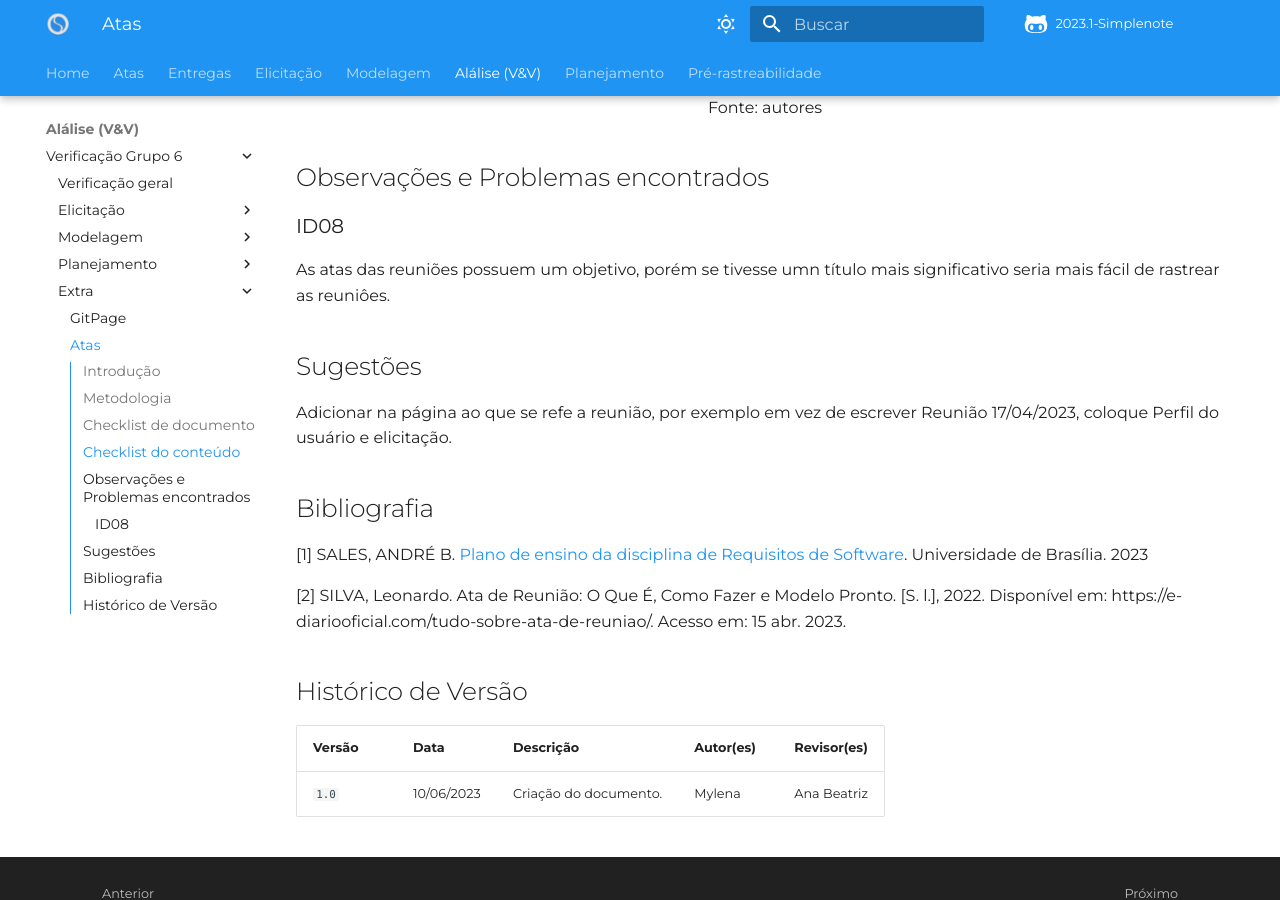
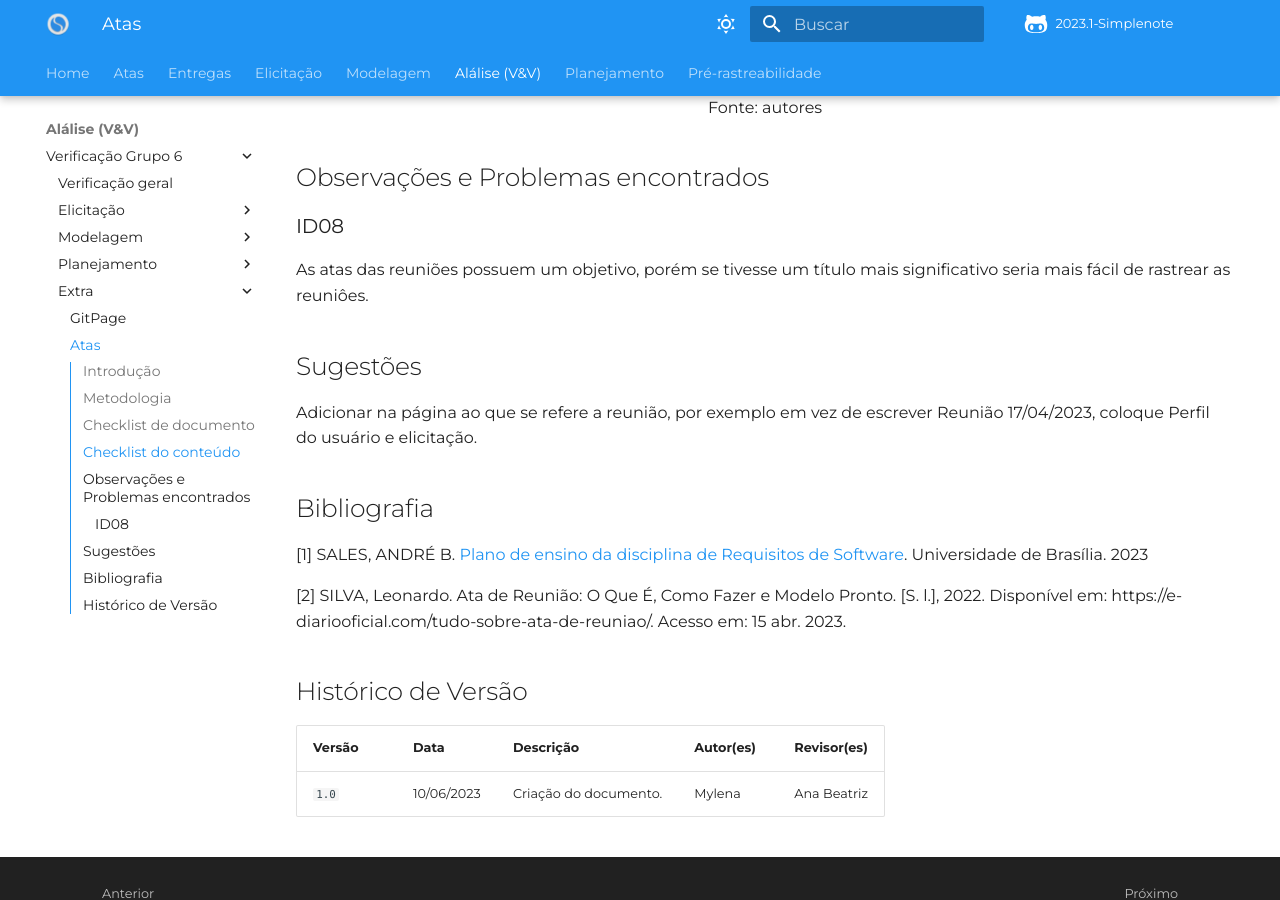
Before and after one commit to Requisitos-de-Software/2023.1-Simplenote, an MkDocs documentation site: the page built from docs/analise-grupo6/extras/atas.md, in a window 1280 px wide and 900 px high, scrolled down 1561 px. Built offline with MkDocs 1.6.1 and Material for MkDocs 9.7.7, drawn with Linux system fonts in a browser that asks for light colours; some web fonts are replaced; comment, search, counter and statistics services are not loaded.

Commit message:
Revisão ok

```diff
--- a/docs/analise-grupo6/extras/atas.md
+++ b/docs/analise-grupo6/extras/atas.md
@@ -35,18 +35,18 @@ Também temos o campo "Observação", um campo no qual pode ser feito algum come
 | 07   | As atas das reuniões tem data, horário de início e do final, participantes, objetivo, atividades definidas, assinatura?  |     SIM     |            |
 | 08   | Tem a gravação das reuniões? | SIM | |
 | 09   |  O título das atas são significativos?    |  Incompleto    | Não apresenta títulos únicos    |
-|    10 | É possível rastrear todas as atas/reuniões?|    SIM  |     |
+| 10 | É possível rastrear todas as atas/reuniões? |    SIM  |     |
 <p align="center"> Tabela 2 - Checklist dos pontos relativos ao conteúdo <br> Fonte: autores </p>
 
 ## Observações e Problemas encontrados
 
 ### ID08
 
-As atas das reuniões possuem um objetivo, porém se tivesse umn título mais significativo seria mais fácil de rastrear as reuniôes.
+As atas das reuniões possuem um objetivo, porém se tivesse um título mais significativo seria mais fácil de rastrear as reuniôes.
 
 ## Sugestões
 
-Adicionar na página ao que se refe a reunião, por exemplo em vez de escrever Reunião 17/04/2023, coloque Perfil do usuário e elicitação.
+Adicionar na página ao que se refere a reunião, por exemplo em vez de escrever Reunião 17/04/2023, coloque Perfil do usuário e elicitação.
 
 ## Bibliografia
 
```
